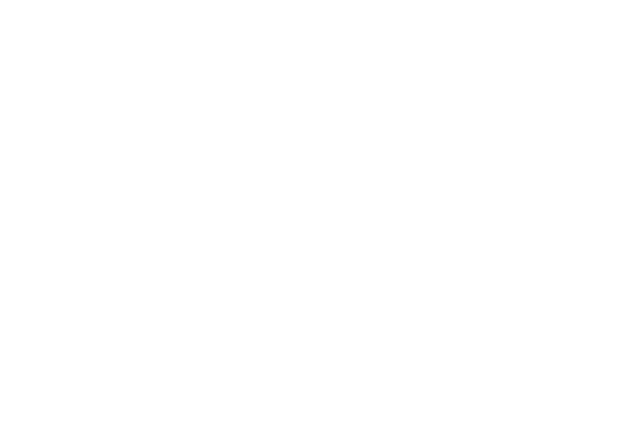
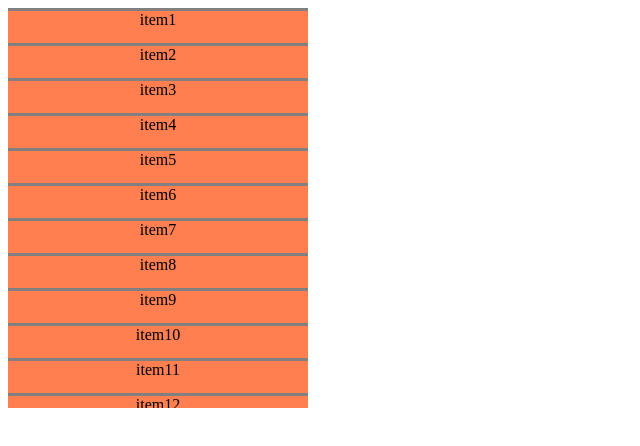
Before and after one commit to aparagrawal/component_store, a React (Vite) app: page /component_store/virtialized-list in a window 1280 px wide. Before the commit this address had no page. Shown: the top 446 px of the page, without its empty margins (0-640 px from the left). Built offline with nearby package versions, Linux system fonts and the light colour scheme.

Commit message:
react virtualised list

```diff
--- a/src/App.tsx
+++ b/src/App.tsx
@@ -15,6 +15,7 @@
 import MemoryGame from "./components/MemoryGame";
 import DragAndDrop from "./components/DragAndDrop";
 import { useState } from "react";
+import VirtualizedList from "./components/VirtualizedList";
 
 function App() {
 	const tabsData = [
@@ -35,6 +36,8 @@
 			content: <div>Invoice Content</div>,
 		},
 	];
+
+	const List = Array.from({ length: 10000 }, (_, index) => index + 1);
 
 	const initialData = {
 		Todo: [
@@ -81,6 +84,17 @@
 					}
 				/>
 				<Route path="/" element={<Home />} />
+				<Route
+					path="virtialized-list"
+					element={
+						<VirtualizedList
+							List={List}
+							height={400}
+							width={300}
+							innerHeight={35}
+						/>
+					}
+				/>
 			</Routes>
 		</Router>
 	);
--- a/src/components/Home.tsx
+++ b/src/components/Home.tsx
@@ -86,6 +86,12 @@
 					<button onClick={() => navigate("/drag-drop")} className="btn-class">
 						Drag and Drop
 					</button>
+					<button
+						onClick={() => navigate("/virtialized-list")}
+						className="btn-class"
+					>
+						Virtualized List
+					</button>
 				</div>
 			</div>
 		</div>
--- /dev/null
+++ b/src/components/VirtualizedList.tsx
@@ -0,0 +1,56 @@
+import React, { useState } from "react";
+
+function VirtualizedList({
+	List,
+	height,
+	width,
+	innerHeight,
+}: {
+	List: any;
+	height: number;
+	width: number;
+	innerHeight: number;
+}) {
+	const [indices, setIndices] = useState([0, Math.floor(height / innerHeight)]);
+
+	const visibleList = List.slice(indices[0], indices[1] + 1);
+
+	const handleScroll = (e: any) => {
+		const { scrollTop } = e.target;
+
+		const newStartIndex = Math.floor(scrollTop / innerHeight);
+
+		const newEndIndex = newStartIndex + Math.floor(height / innerHeight);
+
+		setIndices([newStartIndex, newEndIndex]);
+	};
+
+	return (
+		<div
+			onScroll={handleScroll}
+			style={{ height, width, backgroundColor: "grey", overflow: "auto" }}
+		>
+			<div style={{ height: List.length * innerHeight, position: "relative" }}>
+				{visibleList.map((item: any, index: number) => {
+					return (
+						<div
+							style={{
+								height: innerHeight,
+								background: "coral",
+								borderTop: "3px solid grey",
+								position: "absolute",
+								top: (indices[0] + index) * innerHeight,
+								width: "100%",
+								textAlign: "center",
+							}}
+						>
+							{"item" + item}
+						</div>
+					);
+				})}
+			</div>
+		</div>
+	);
+}
+
+export default VirtualizedList;
```
